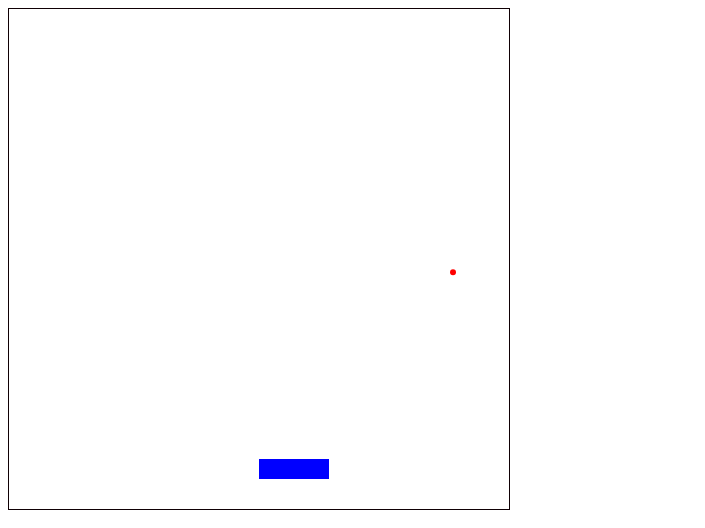
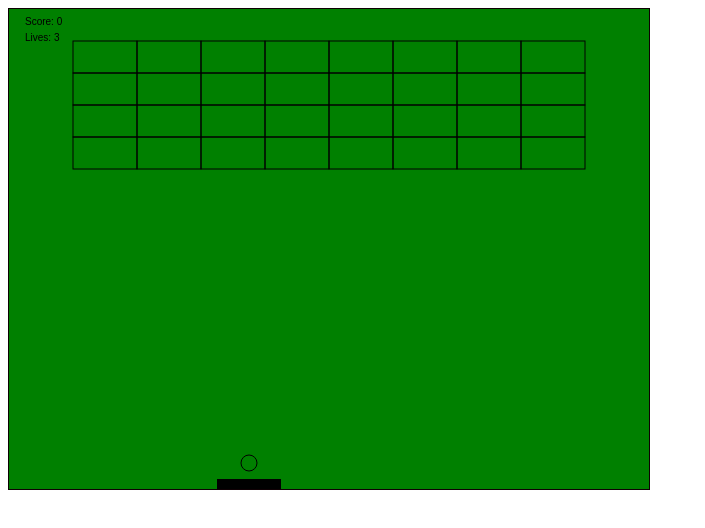
Before and after one commit to Shane-Carville/Graphics_Project_2015, a plain HTML site: page index.html in a window 1280 px wide. Shown: the whole page, without its empty margins (0-705 px from the left). Drawn offline with Linux system fonts and the light colour scheme.

Commit message:
Added an index.js file and put the code in to that
need to fix the blocks as more than one are disappearing when they are
hit

```diff
--- /dev/null
+++ b/game.js
@@ -0,0 +1,194 @@
+window.onload = function(){
+    var canvas = document.getElementById("ctx"),
+ctx = canvas.getContext("2d"),
+height = canvas.height,
+width = canvas.width,
+key = [],
+pause = false,
+score = 0,
+lives = 3,
+youSuck = false;
+
+
+document.addEventListener("keydown", function(e){
+    key[e.keyCode] = true;
+});
+
+document.addEventListener("keyup", function(e){
+    delete key[e.keyCode];
+});
+
+
+    RIGHT = 39;
+    UP = 38;
+    DOWN = 40;
+    LEFT = 37;
+    SPACE = 32;
+    P = 80;
+
+    paddle = {
+        x: height/2 - 32,
+        y: height - 10,
+        update: function(){
+            if(key[RIGHT]){
+                this.x += 4;
+            }
+
+            if(key[LEFT]){
+                this.x -= 4;
+            }
+
+            if(this.x <= 0){this.x = 0;}
+            if(this.x >= width -64){this.x = width - 64;}
+        },
+        draw: function(){
+            ctx.fillRect(this.x,this.y, 64,16);
+        }
+    }
+
+
+    ball = {
+        x:paddle.x+32,
+        y:paddle.y -16,
+        bx:2,
+        by:2,
+        r:8,
+        holding:true,
+        update:function(){
+            if(this.holding){
+        this.x = paddle.x +32;
+                this.y =  paddle.y-16;
+                if(key[SPACE])
+                {
+                    this.holding = false;
+                }
+    }
+        else{
+            this.x += this.bx;
+            this.y += this.by;
+
+            if(this.y>=paddle.y-this.r && (this.x>= paddle.x && this.x <= paddle.x+64) && this.y > paddle.y){
+                this.by = -this.by  ;
+            }
+            if(this.y<= this.r){this.by = - this.by;}
+            if(this.x<= - this.r || this.x >= width-this.r)
+            {
+                this.bx = - this.bx;
+            }
+            if(this.y > height +this.r)
+            {
+                this.holding = true;
+                lives--;
+            }
+        }
+    },
+        draw:function(){
+
+ctx.beginPath();            ctx.arc(this.x,this.y,this.r,0,Math.PI*2);
+            ctx.stroke();
+        }
+
+    }
+
+
+
+    blocks = [];
+    for(var i=0; i<8; i++)
+    {
+        blocks[i] = new Array();
+        for(var j=0; j<4; j++)
+        {
+        blocks[i][j] =
+            {
+                x: 64+(i*64),
+                y: 32+(j*32),
+                broken: false,
+                padding: 10,
+                update: function()
+                {
+                    if(!this.broken)
+                    {
+                        if(ball.y < this.y +32 + ball.r && ball.x < this.x && ball.x < this.x +64 - ball.r && ball.y > this.y  -ball.r)
+                        {
+                            ball.by = -ball.by;
+                            this.broken = true;
+                            score+= 10;
+                        }
+                    }
+                },
+                draw: function()
+                {
+                    if(!this.broken)
+                    {
+                        ctx.strokeRect(this.x,this.y,64,32);
+                    }
+                }
+        }        }
+    }
+
+function update(){
+    paddle.update();
+    ball.update();
+
+    for(var i=0; i<8; i++)
+    {
+        for(var j=0; j<4; j++)
+        {
+        blocks[i][j].update();
+        }
+    }
+    if(lives <= 0)
+    {
+        youSuck = true;
+    }
+    if(youSuck)
+    {
+        pause = true;
+    }
+};
+    function draw(){
+        ctx.fillStyle = "green";
+        ctx.fillRect(0,0,width,height);
+        ctx.fillStyle = "black";
+
+        paddle.draw();
+        ball.draw();
+        for(var i=0; i<8; i++)
+        {
+            for(var j=0; j<4; j++)
+            {
+                blocks[i][j].draw();
+            }
+        }
+
+           ctx.fillText("Score: " + score ,16,16);
+    ctx.fillText("Lives: "+ lives ,16,32);
+        if(youSuck)
+        {
+            ctx.fillText("Congrats YOU LOSE HAHAHAHAH", width/2, height/2);
+        }
+        if(pause && !youSuck)
+        {
+            ctx.fillText("Game Paused Good Luck", width/2, height/2);
+        }
+        if(score == 320)
+        {
+            alert("YOU WIN!!!!");
+            document.location.reload();
+        }
+    }
+        function step(){
+        if(!pause)
+        {
+            update();
+        }
+        if(key[P] && !youSuck)
+        {
+            pause = !pause;
+        }
+        draw();
+        requestAnimationFrame(step);
+        }
+
+    step();
+}
--- a/index.html
+++ b/index.html
@@ -15,10 +15,10 @@
   </head>
 
   <body>
-    <canvas id = "canvas" width="500" height="500" style="border:1px solid #0f0004">
+    <canvas id = "ctx" width="640" height="480" style="border:1px solid #0f0004">
       </canvas>
-    <script type="text/javascript">
-        var canvas = document.getElementById("canvas");
+    <script src = "game.js">
+        /*var canvas = document.getElementById("canvas");
         var ctx = canvas.getContext("2d");
         var keyDownHandler = document.addEventListener("upKey", keyDownHandler, false);
         var keyUpHandler = document.addEventListener("upKey", keyUpHandler, false);
@@ -123,7 +123,7 @@
                     else if(leftPresed && paddle.x >0)
                             {
                                 paddle.x -=5;
-                            }*/
+                            }
                 }
             }
 
```
